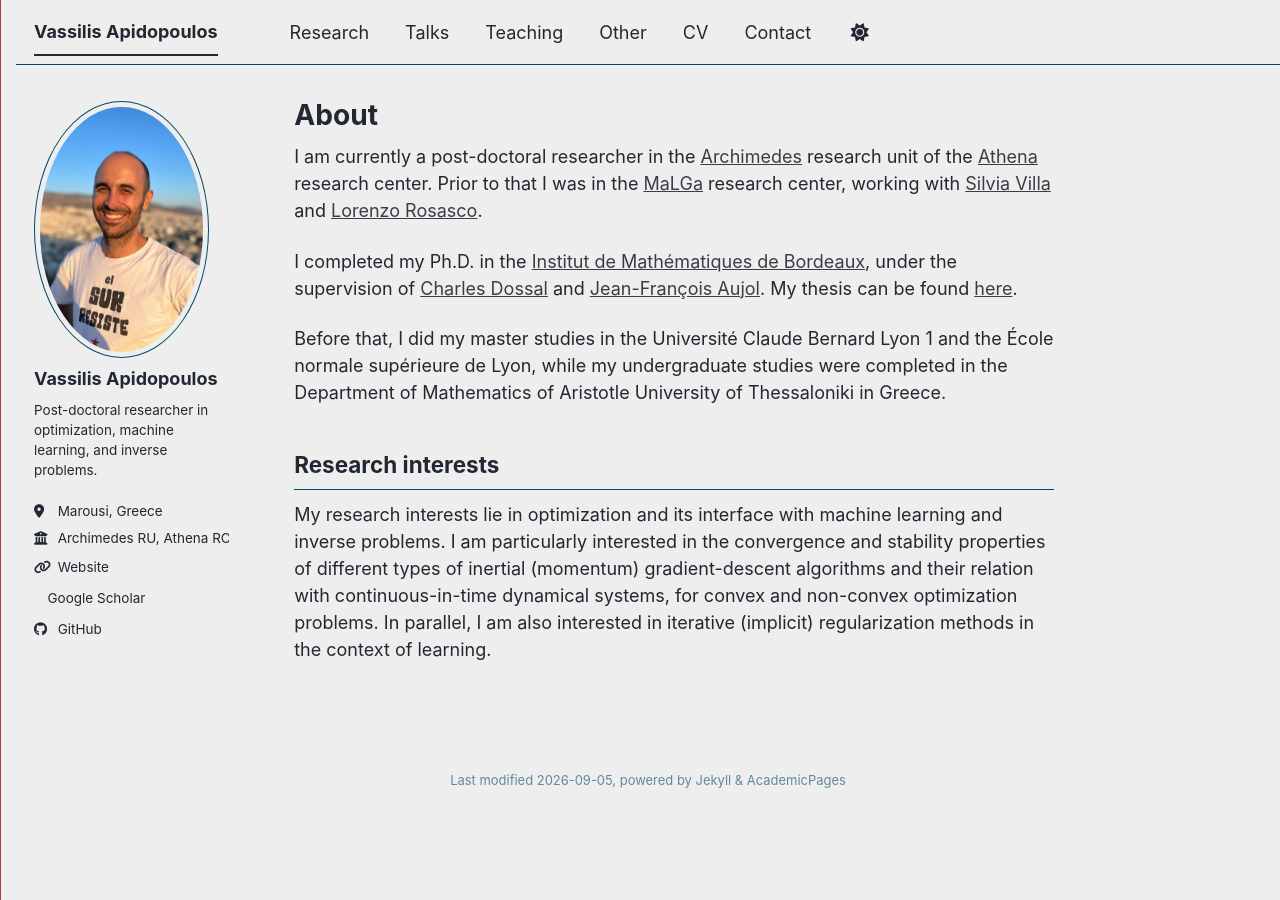
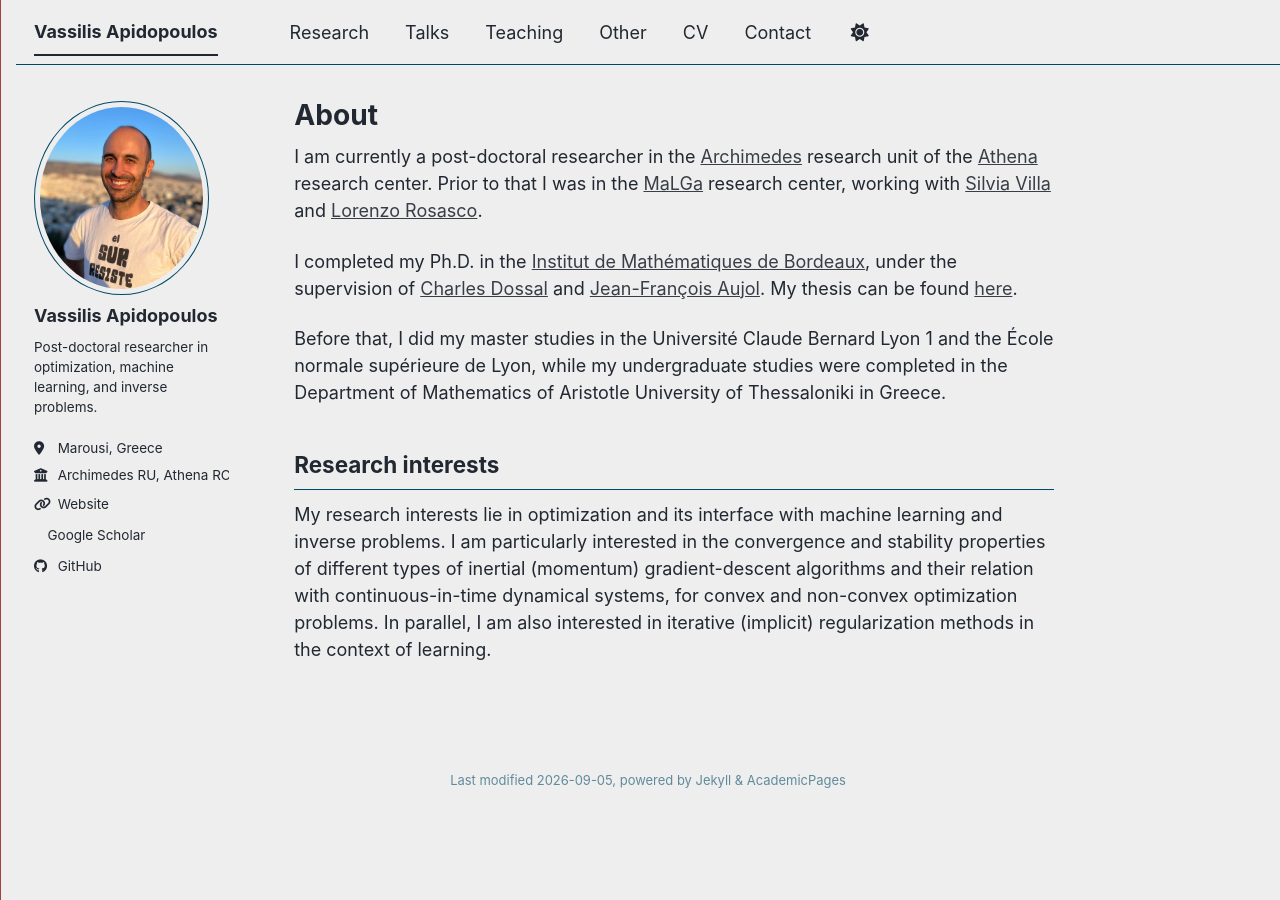
Before and after one commit to vassilisapid/academic-test, a Jekyll site: the page built from _pages/about.md, in a window 1280 px wide. Built offline with Jekyll 4.4.1, drawn with Linux system fonts in a browser that asks for light colours; a script bundle is joined from its source files by our own code; library files that are not in the unit come from our copies.

Commit message:
Update photo

```diff
--- a/_config.yml
+++ b/_config.yml
@@ -15,7 +15,7 @@ repository: "vassilisapid/vassilisapid.github.io"
 # Author sidebar
 # The avatar should be copied to images/photoVassi.jpg
 author:
-  avatar: "photoVassi.jpg"
+  avatar: "VassiWeb.png"
   name: "Vassilis Apidopoulos"
   bio: "Post-doctoral researcher in optimization, machine learning, and inverse problems."
   location: "Marousi, Greece"
```
Also changed, not shown: images/VassiWeb.png (added).
